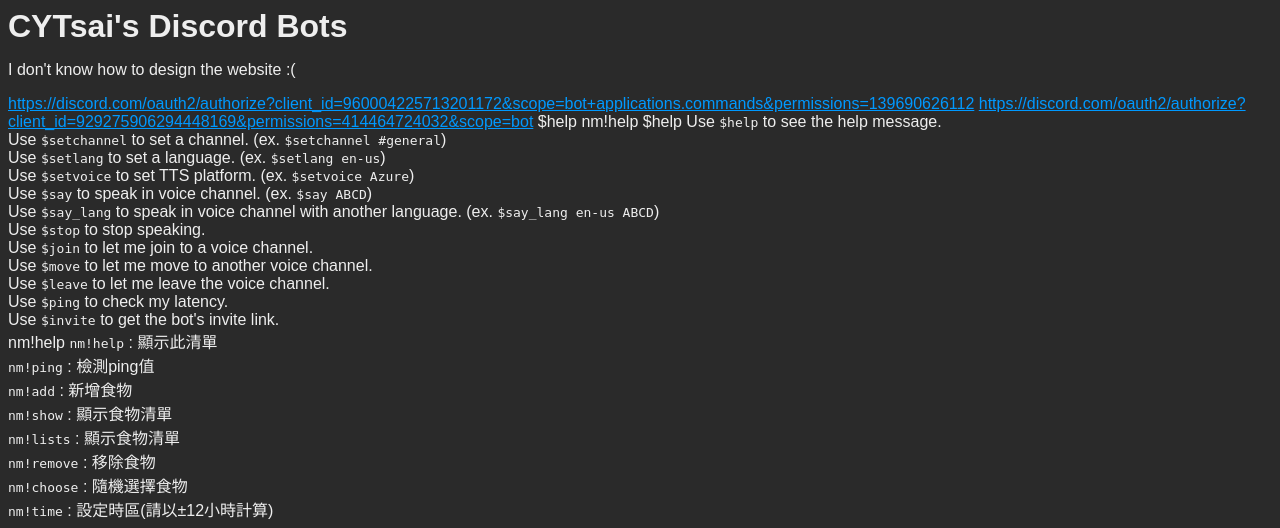
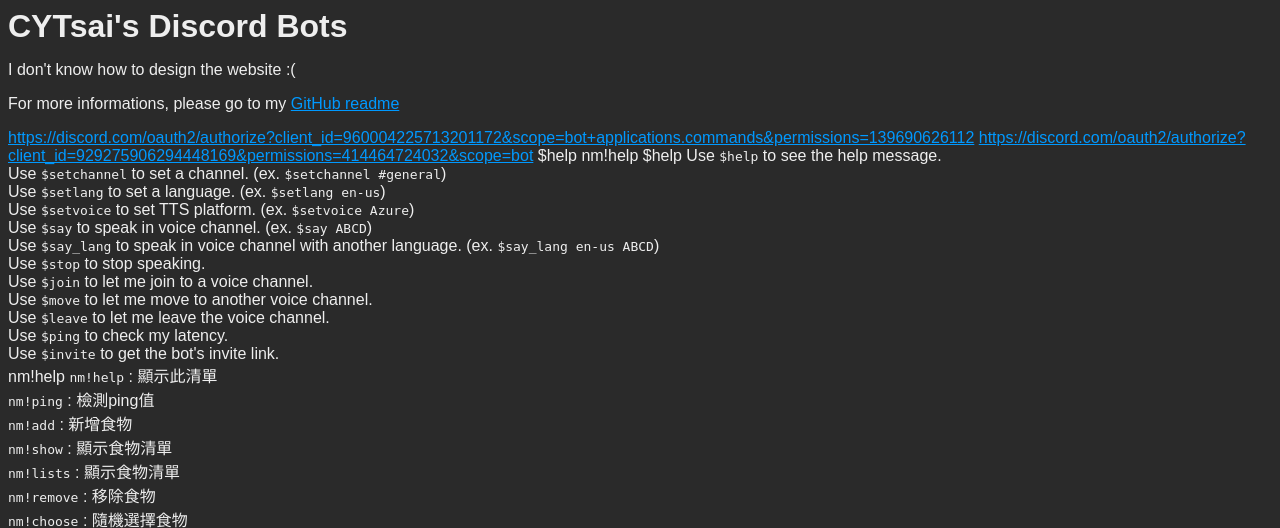
Before and after one commit to cytsai1008/DiscordVoice, a Flask app: page / in a window 1280 px wide. Shown: the top 528 px of the page. Run offline with Flask 2, Linux system fonts and the light colour scheme.

Commit message:
Update index.html

```diff
--- a/templates/index.html
+++ b/templates/index.html
@@ -114,6 +114,7 @@
   </div>
   <main>
     <p>I don't know how to design the website :(</p>
+    <p>For more informations, please go to my <a href="https://github.com/cytsai1008/DiscordVoice">GitHub readme</a></p>
     <discord-messages>
       <discord-message profile="DV">
         <discord-attachments slot="attachments">
```
